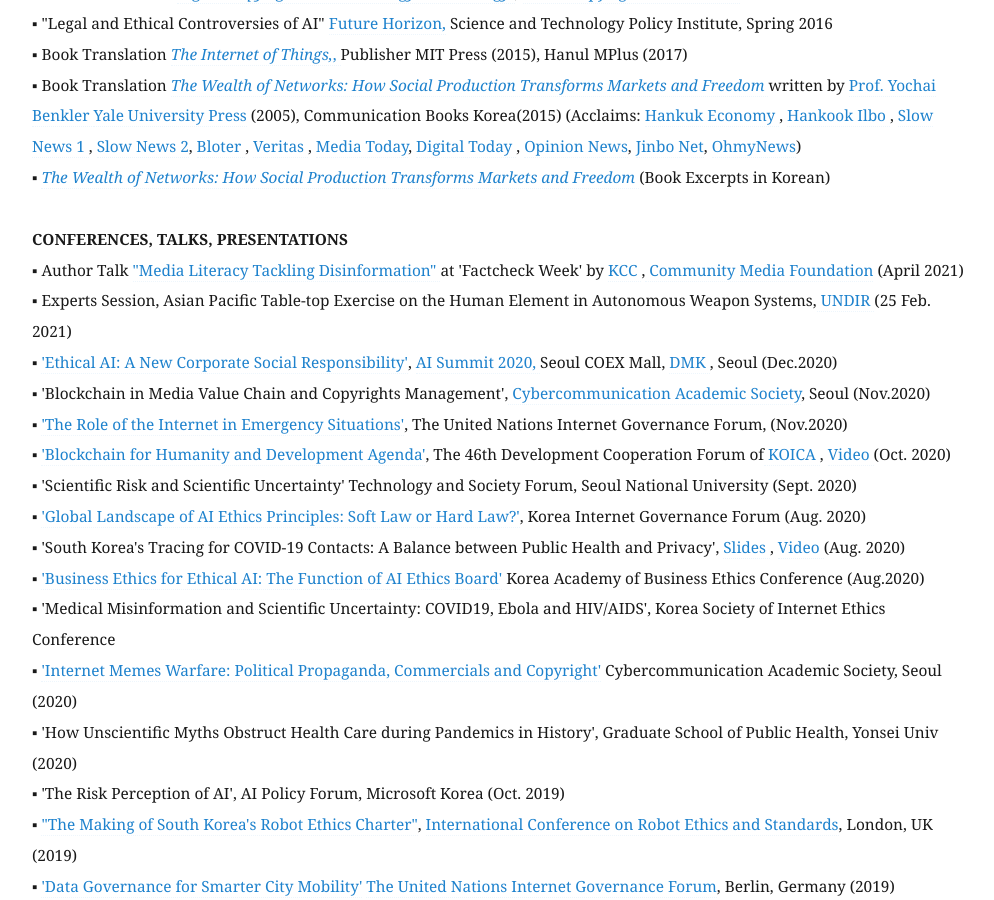
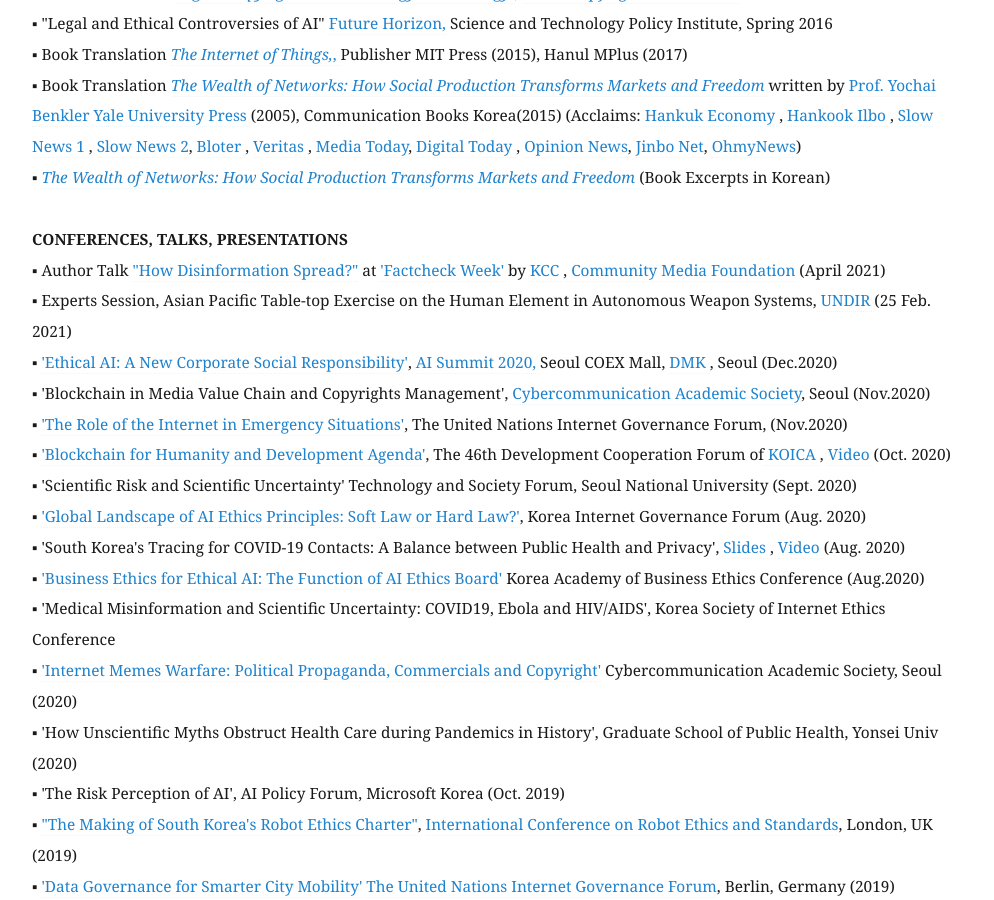
Before and after one commit to eunchangchoi/eunchangchoi.github.io, a Jekyll site: the page built from index.md, in a window 1280 px wide and 900 px high, scrolled down 2606 px. Shown: the whole window, without its empty margins (68-1062 px from the left). Built offline with Jekyll 4.4.1, drawn with Linux system fonts in a browser that asks for light colours.

Commit message:
Update index.md

```diff
--- a/index.md
+++ b/index.md
@@ -53,7 +53,7 @@
 ▪   <a href="http://wealthofnetworks.kr"> <i>The Wealth of Networks: How Social Production Transforms Markets and Freedom</i> </a> (Book Excerpts in Korean) <br>
 <br>
  <strong> CONFERENCES, TALKS, PRESENTATIONS </strong> <br>
-▪ Author Talk <a href="http://factcheckweek.com/html/02/01.php">"Media Literacy Tackling Disinformation" </a> at 'Factcheck Week' by <a href="https://kcc.go.kr/user/ehpMain.do"> KCC </a>,<a href="https://kcmf.or.kr/cms/"> Community Media Foundation</a> (April 2021) <br>
+▪ Author Talk <a href="https://youtu.be/mRsfLzJmdj8?t=15"> "How Disinformation Spread?"</a> at <a href="http://factcheckweek.com/html/02/01.php">'Factcheck Week'</a> by <a href="https://kcc.go.kr/user/ehpMain.do"> KCC </a>,<a href="https://kcmf.or.kr/cms/"> Community Media Foundation</a> (April 2021) <br>
 ▪  Experts Session, Asian Pacific Table-top Exercise on the Human Element in Autonomous Weapon Systems,<a href="http://unidir.org"> UNDIR </a> (25 Feb. 2021)<br>
 ▪  <a href="https://aisummit.co.kr/ais2020_eun-chang-choi/?lang=en">'Ethical AI: A New Corporate Social Responsibility'</a>, <a href="https://aisummit.co.kr/?lang=en"> AI Summit 2020, </a> Seoul COEX Mall, <a href="https://www.digitalmarketingkorea.co.kr"> DMK </a>, Seoul (Dec.2020)<br>
 ▪ 'Blockchain in Media Value Chain and Copyrights Management',<a href="http://www.cybercom.or.kr/?m=bbs&bid=notice_&uid=1134"> Cybercommunication Academic Society</a>, Seoul (Nov.2020)<br>
```
